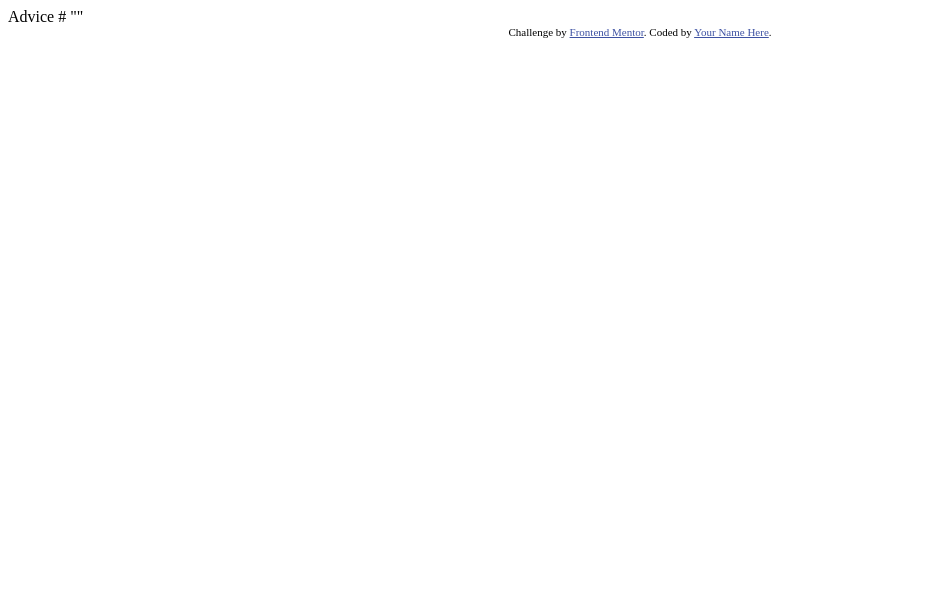
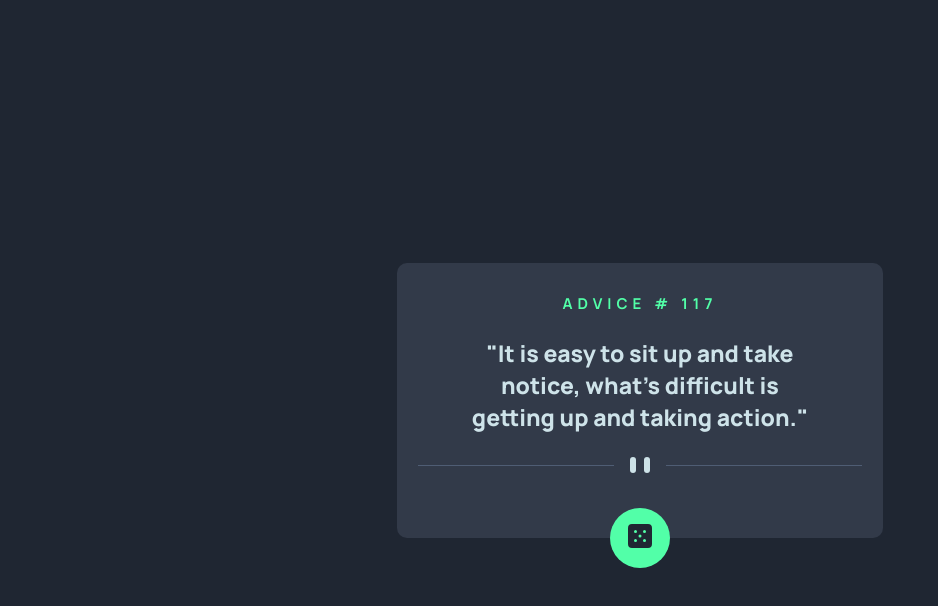
Before and after one commit to jonathanBenedito/advice-generator-app, a plain HTML site: page index.html in a window 1280 px wide. Shown: the whole page, without its empty margins (0-938 px from the left). Drawn offline with Linux system fonts and the light colour scheme.

Commit message:
Corrigido o exercicio

```diff
--- /dev/null
+++ b/css/reset.css
@@ -0,0 +1,4 @@
+*{
+  margin: 0;
+  padding: 0;
+}
--- /dev/null
+++ b/css/responsive.css
@@ -0,0 +1,10 @@
+@media(min-width: 768px){
+  .advice{
+      padding-inline: 50px;
+      width: 386px;
+  }
+  .advice p{
+      font-size: 21px;
+      padding: 26px;
+  }
+}
--- /dev/null
+++ b/css/style.css
@@ -0,0 +1,50 @@
+body{
+  font-family: 'Manrope', sans-serif;
+  font-weight: 800;
+  background-color: var(--background-color);
+}
+
+.card{
+  display: flex;
+  justify-content: center;
+  align-items: center;
+  height: 100vh;
+}
+
+.advice{
+  display: flex;
+  flex-direction: column;
+  align-items: center;
+  background-color: var(--advice-card-color);
+  border-radius: 10px;
+  margin: 20px;
+  width: 345px;
+}
+.advice .advice-id{
+  color: var(--advice-dice-color);
+  text-transform: uppercase;
+  letter-spacing: 5px;
+  font-size: 15px;
+  margin-top: 30px;
+}
+.advice .advice-description{
+  font-size: 23px;
+  padding: 23px;
+  text-align: center;
+  color: var(--text-color);
+}
+
+.advice .advice-update{
+  width: 60px;
+  height: 60px;
+  border-radius: 50%;
+  border: none;
+  background-color: var(--advice-dice-color);
+  transform: translateY(50%);
+}
+
+.advice .advice-update:hover{
+  color: #53FFAB;
+  cursor: pointer;
+  box-shadow: 0 5px 15px var(--advice-dice-color);
+}
--- /dev/null
+++ b/css/variables.css
@@ -0,0 +1,6 @@
+:root{
+  --text-color: hsl(193, 38%, 86%);
+  --advice-dice-color: hsl(150, 100%, 66%);
+  --advice-card-color: hsl(217, 19%, 24%);
+  --background-color: hsl(218, 23%, 16%);
+}
--- a/index.html
+++ b/index.html
@@ -1,28 +1,40 @@
 <!DOCTYPE html>
 <html lang="en">
+
 <head>
   <meta charset="UTF-8">
-  <meta name="viewport" content="width=device-width, initial-scale=1.0"> <!-- displays site properly based on user's device -->
+  <meta name="viewport" content="width=device-width, initial-scale=1.0">
+  <link rel="icon" type="image/png" sizes="32x32" href="./src/images/favicon-32x32.png">
+  <link rel="stylesheet" href="css/reset.css">
+  <link rel="stylesheet" href="css/variables.css">
+  <link rel="stylesheet" href="css/style.css">
+  <link rel="stylesheet" href="css/responsive.css">
+  <link rel="preconnect" href="https://fonts.googleapis.com">
+  <link rel="preconnect" href="https://fonts.gstatic.com" crossorigin>
+  <link href="https://fonts.googleapis.com/css2?family=Manrope:wght@300;400;700;800&display=swap" rel="stylesheet">
+  <title>Frontend Mentor | Advice generator app</title>
+</head>
 
-  <link rel="icon" type="image/png" sizes="32x32" href="./images/favicon-32x32.png">
+<body>
+  <main class="card">
+    <div class="advice">
+      <h2 class="advice-id">Advice # 117</h2>
+      <p class="advice-description">
+        "It is easy to sit up and take
+        notice, what's difficult is getting
+        up and taking action."
+      </p>
+      <picture>
+        <source srcset="images/pattern-divider-mobile.svg" media="(max-width: 768px)">
+        <img src="images/pattern-divider-desktop.svg" alt="Pattern divider">
+      </picture>
+      <button class="advice-update">
+        <img src="images/icon-dice.svg" alt="Dice icon">
+      </button>
+    </div>
+  </main>
+</body>
 
-  <title>Frontend Mentor | Advice generator app</title>
+</html>
 
-  <!-- Feel free to remove these styles or customise in your own stylesheet 👍 -->
-  <style>
-    .attribution { font-size: 11px; text-align: center; }
-    .attribution a { color: hsl(228, 45%, 44%); }
-  </style>
-</head>
-<body>
-
-  Advice #<!-- Advice ID goes here -->
-
-  "<!-- Advice text goes here -->"
-
-  <div class="attribution">
-    Challenge by <a href="https://www.frontendmentor.io?ref=challenge" target="_blank">Frontend Mentor</a>.
-    Coded by <a href="#">Your Name Here</a>.
-  </div>
-</body>
 </html>
```
Also changed, not shown: 3 other files.
